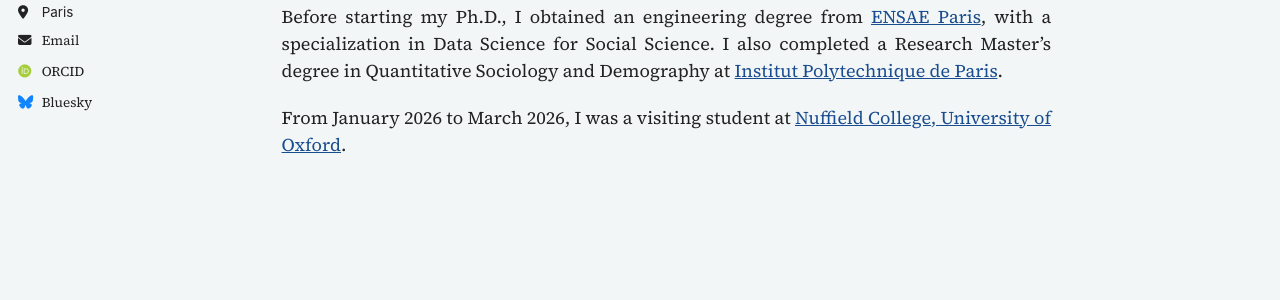
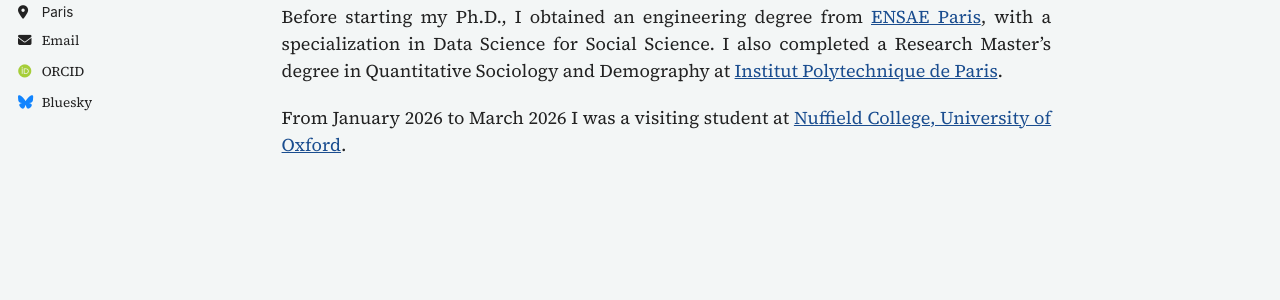
Before and after one commit to Julia-Nicolas/julia-nicolas.github.io, a Jekyll site: the page built from _pages/about.md, in a window 1280 px wide. Shown: the part 396-696 px from the top of the page. Built offline with Jekyll 4.4.1, drawn with Linux system fonts in a browser that asks for light colours; some web fonts are replaced; a script bundle is joined from its source files by our own code; library files that are not in the unit come from our copies.

```diff
--- a/_pages/about.md
+++ b/_pages/about.md
@@ -13,4 +13,4 @@ My [research](/research/) focuses on healthcare access inequalities in France, w
 
 Before starting my Ph.D., I obtained an engineering degree from [ENSAE Paris](https://www.ensae.fr/), with a specialization in Data Science for Social Science. I also completed a Research Master’s degree in Quantitative Sociology and Demography at [Institut Polytechnique de Paris](https://www.ip-paris.fr/).
 
-From January 2026 to March 2026, I was a visiting student at [Nuffield College, University of Oxford](https://www.nuffield.ox.ac.uk/).
+From January 2026 to March 2026 I was a visiting student at [Nuffield College, University of Oxford](https://www.nuffield.ox.ac.uk/).
```
